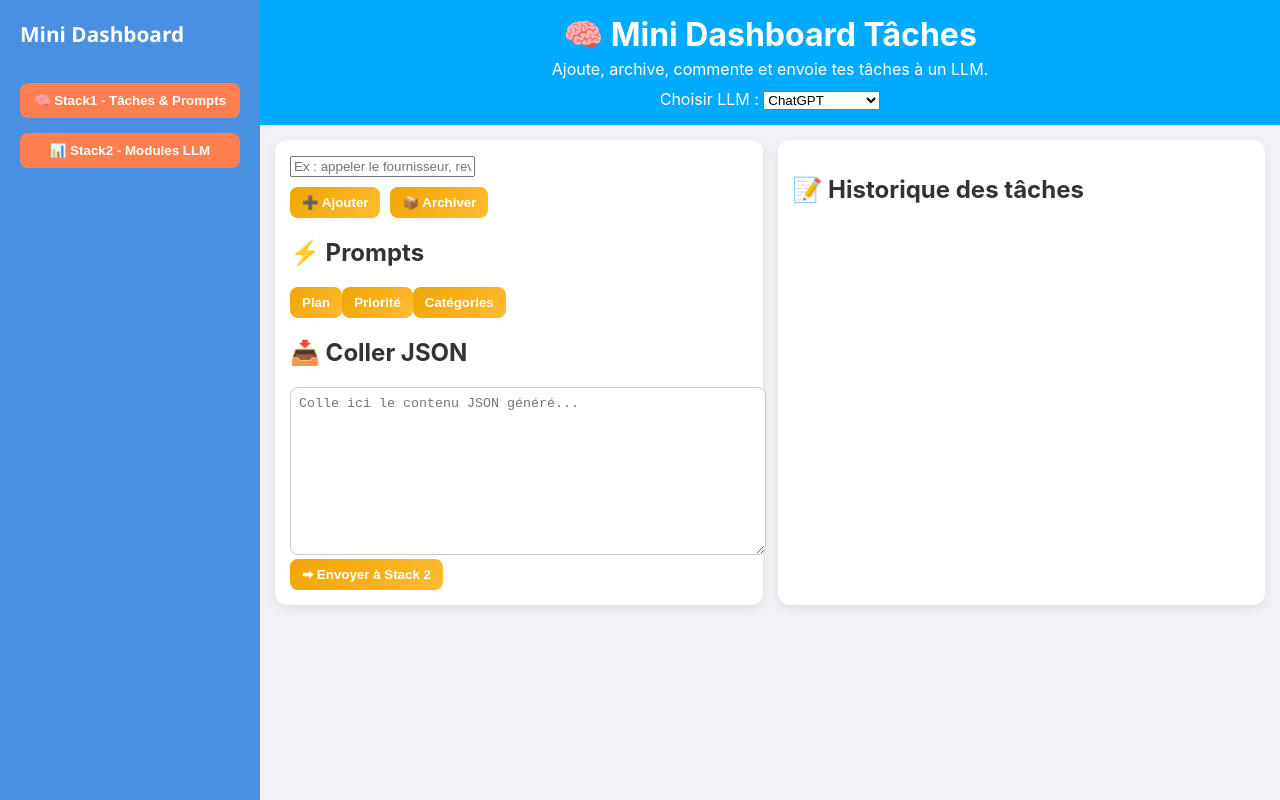
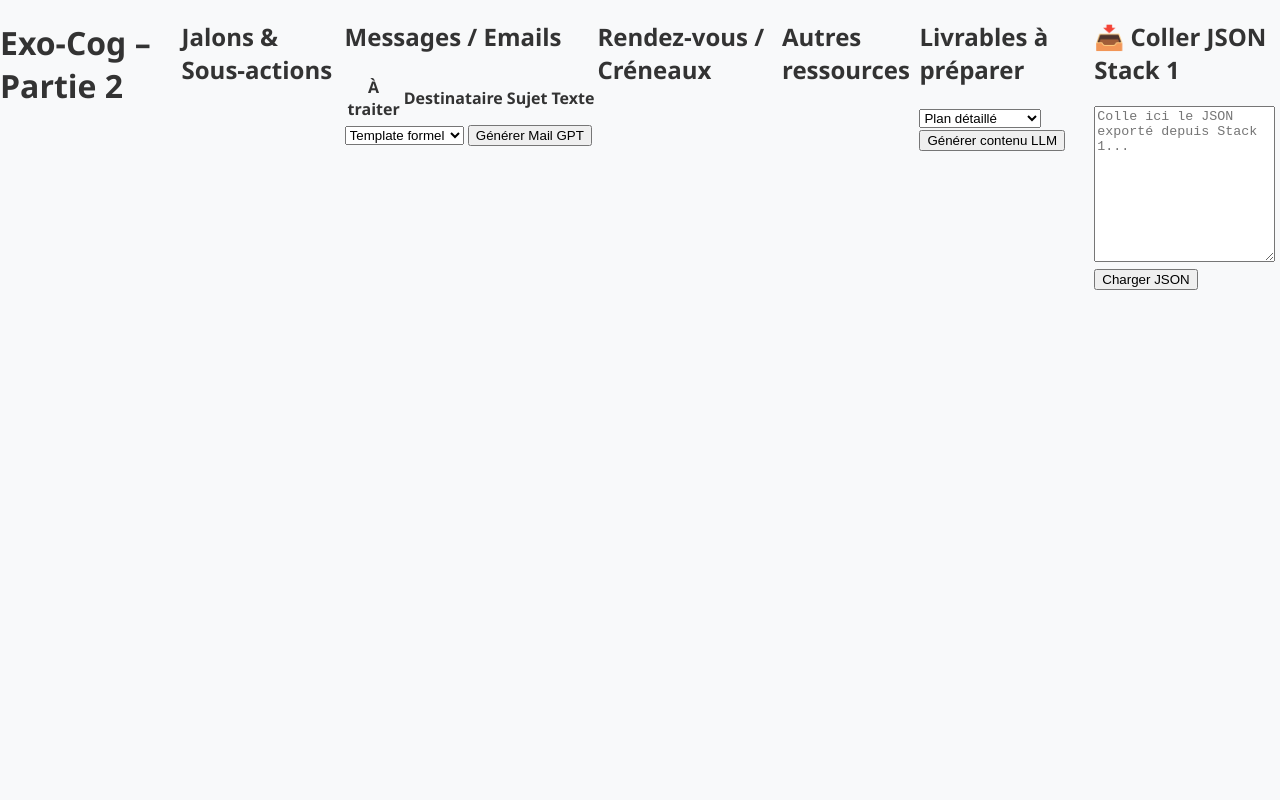
Before and after one commit to b33n-tech/exocog-proto-2, a plain HTML site: page index.html in a window 1280 px wide. Drawn offline with Linux system fonts and the light colour scheme.

Commit message:
Update index.html

```diff
--- a/index.html
+++ b/index.html
@@ -3,20 +3,64 @@
 <head>
 <meta charset="UTF-8">
 <meta name="viewport" content="width=device-width, initial-scale=1.0">
-<title>Dashboard Fusionné Stack1 & Stack2</title>
+<title>Exo-Cog Partie 2</title>
 <link rel="stylesheet" href="style.css">
 </head>
 <body>
 
-<div class="sidebar">
-  <h2>Mini Dashboard</h2>
-  <button id="btnStack1">🧠 Stack1 - Tâches & Prompts</button>
-  <button id="btnStack2">📊 Stack2 - Modules LLM</button>
+<h1>Exo-Cog – Partie 2</h1>
+
+<div class="module" id="jalonsModule">
+  <h2>Jalons & Sous-actions</h2>
+  <ul id="jalonsList"></ul>
 </div>
 
-<div class="content">
-  <iframe id="frameStack1" src="stack1/index.html"></iframe>
-  <iframe id="frameStack2" src="stack2/index.html"></iframe>
+<div class="module" id="messagesModule">
+  <h2>Messages / Emails</h2>
+  <table id="messagesTable">
+    <thead>
+      <tr><th>À traiter</th><th>Destinataire</th><th>Sujet</th><th>Texte</th></tr>
+    </thead>
+    <tbody></tbody>
+  </table>
+  <div class="mail-actions">
+    <select id="mailPromptSelect">
+      <option value="1">Template formel</option>
+      <option value="2">Template amical</option>
+    </select>
+    <button id="generateMailBtn">Générer Mail GPT</button>
+  </div>
+</div>
+
+<div class="module" id="rdvModule">
+  <h2>Rendez-vous / Créneaux</h2>
+  <ul id="rdvList"></ul>
+</div>
+
+<div class="module" id="autresModule">
+  <h2>Autres ressources</h2>
+  <ul id="autresList"></ul>
+</div>
+
+<div class="module" id="livrablesModule">
+  <h2>Livrables à préparer</h2>
+  <ul id="livrablesList"></ul>
+  <div class="livrable-actions">
+    <select id="livrablePromptSelect">
+      <option value="1">Plan détaillé</option>
+      <option value="2">Résumé exécutif</option>
+      <option value="3">Checklist rapide</option>
+    </select>
+    <button id="generateLivrableBtn">Générer contenu LLM</button>
+  </div>
+</div>
+
+<!-- JSON input depuis Stack 1 -->
+<div class="module" id="jsonInputModule">
+  <h2>📥 Coller JSON Stack 1</h2>
+  <textarea id="jsonInput" placeholder="Colle ici le JSON exporté depuis Stack 1..." rows="10"></textarea>
+  <button id="loadJsonBtn">Charger JSON</button>
+  <p id="jsonStatus"></p>
 </div>
 
 <script src="script.js"></script>
```
